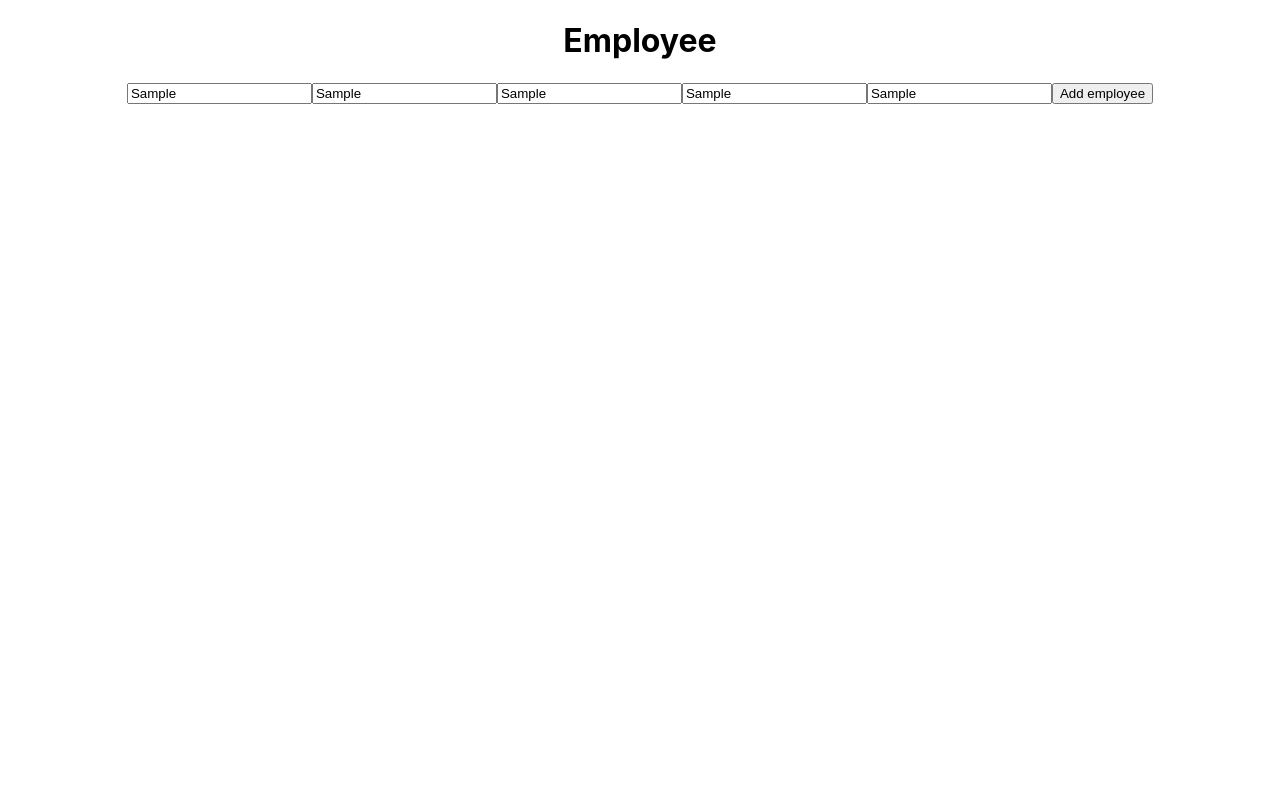
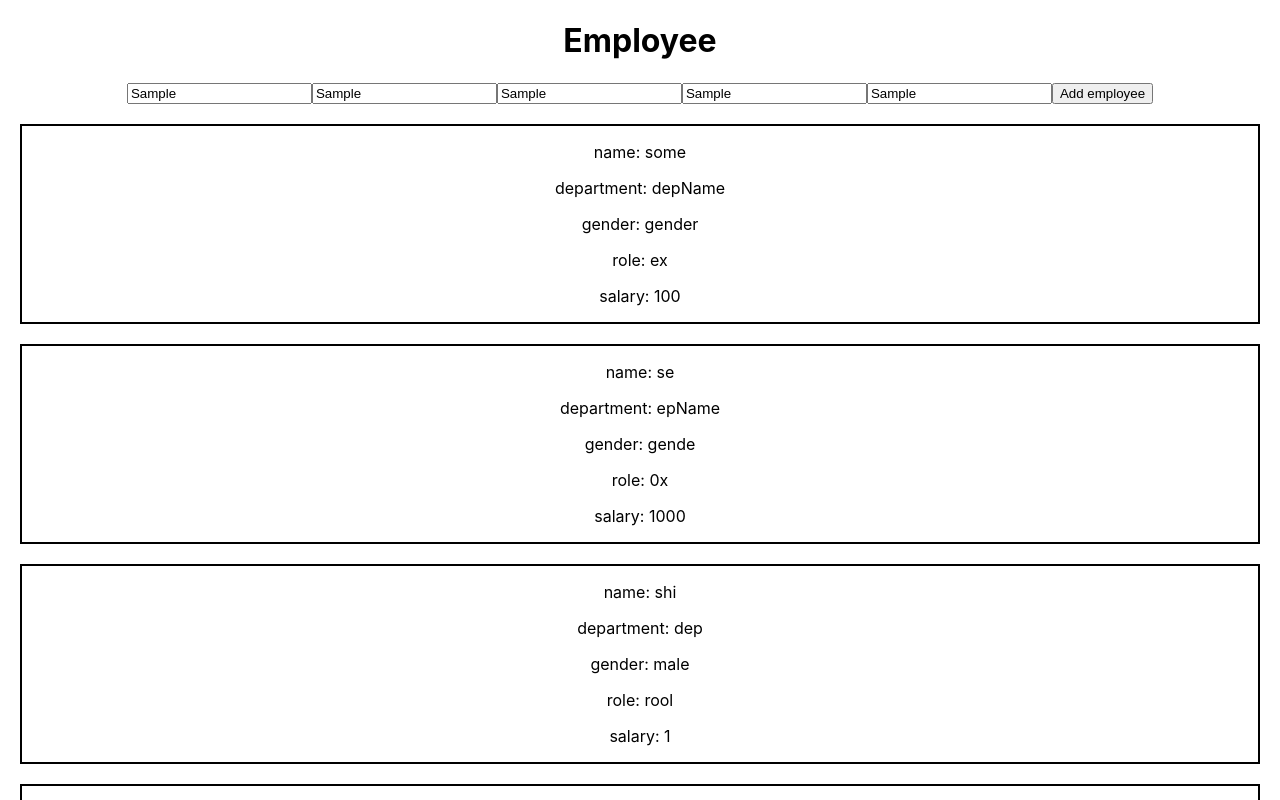
Before and after one commit to shiwam-C114/employ_management_system, a React (Create React App) app: page / in a window 1280 px wide. Both pictures are taken after typing "Sample", "Sample", "Sample", "Sample", "Sample" into the empty fields and a click on the button "Add employee". Shown: the top 800 px of the page. Built offline with nearby package versions, Linux system fonts and the light colour scheme; no server answers; data requests are answered from the project's data file.

Commit message:
stuff working display have some bug

```diff
--- a/db.json
+++ b/db.json
@@ -23,6 +23,22 @@
       "role": "rool",
       "salary": "1",
       "id": "N5BoqXW"
+    },
+    {
+      "name": "me ",
+      "department": "dept",
+      "gender": "male",
+      "role": "role",
+      "salary": "sal",
+      "id": "Wtj033C"
+    },
+    {
+      "name": "me ",
+      "department": "dept",
+      "gender": "male",
+      "role": "role",
+      "salary": "sal",
+      "id": "nt-mu2R"
     }
   ]
 }
--- a/src/App.jsx
+++ b/src/App.jsx
@@ -1,6 +1,7 @@
 
 import { useState } from 'react';
 import './App.css';
+import Display from './display';
 
 function App() {
   const [name, setName] = useState("")
@@ -8,6 +9,7 @@ function App() {
   const [gender, setGender] = useState("")
   const [role, setRole] = useState("")
   const [salary, setSalary] = useState("")
+  const [data, setData] = useState([])
 
   function postData() {
     fetch("http://localhost:3000/employee",{
@@ -22,7 +24,10 @@ function App() {
         role:role,
         salary:salary
       })
-    }).then(res=>res.json()).then(console.log)
+    })
+
+    fetch("http://localhost:3000/employee").then(res=>res.json()).then(data=>{setData(data);
+  console.log(data)})
     console.log(name,dept, gender,role,salary);
   }
 
@@ -39,7 +44,7 @@ function App() {
       <button onClick={()=>{postData()}} >Add employee</button>
      </div>
 
-
+    <Display data={data} />
 
     </div>
   );
--- /dev/null
+++ b/src/display.jsx
@@ -0,0 +1,22 @@
+import React from 'react'
+
+function Display(props) {
+    // console.log(props,"data");
+  return (
+    <div>
+            {props.data.map(employee => (
+              <div style={{border: "2px black solid", margin: "20px"}}>
+                <p>name: {employee.name}</p>
+                <p>department: {employee.department}</p>
+                <p>gender: {employee.gender}</p>
+                <p>role: {employee.role}</p>
+                <p>salary: {employee.salary}</p>
+
+              </div>
+            ))}
+
+    </div>
+  )
+}
+
+export default Display
```
